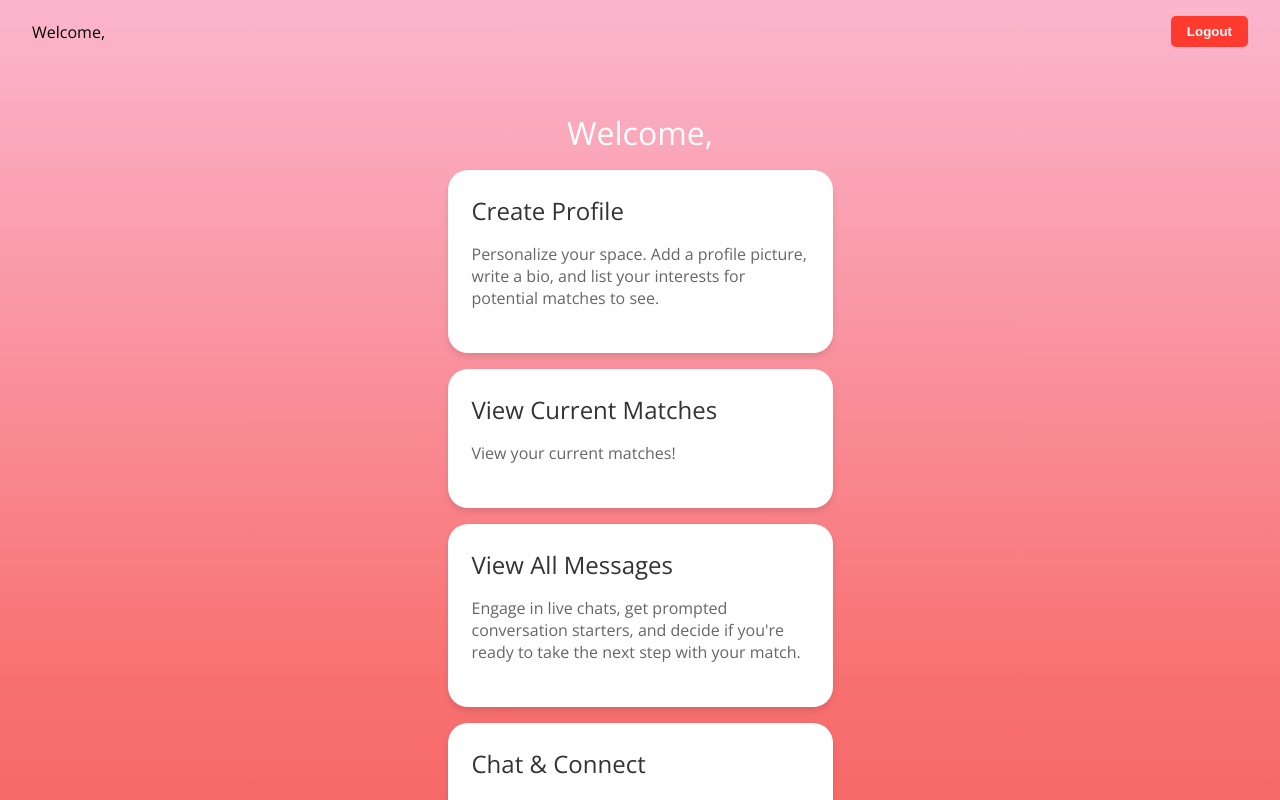
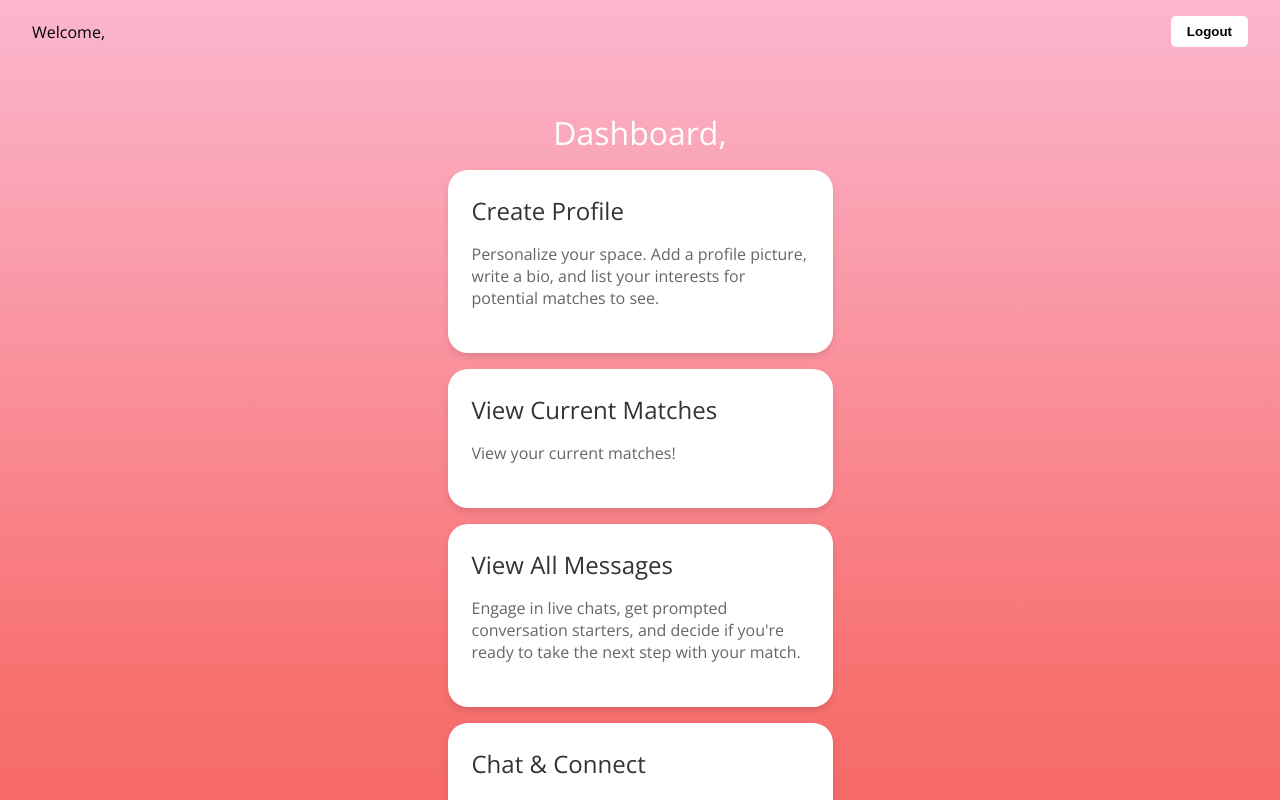
Before and after one commit to ajpieroni/316Heartcoded, a React (Create React App) app in the folder ourapp/reactapp/: page /UserSignedIn in a window 1280 px wide. Shown: the top 800 px of the page. Built offline with nearby package versions, Linux system fonts and the light colour scheme.

Commit message:
header styling

```diff
--- a/ourapp/reactapp/src/components/Header.css
+++ b/ourapp/reactapp/src/components/Header.css
@@ -1,34 +1,30 @@
-/* Header.css */
 .header {
   display: flex;
   justify-content: space-between;
   align-items: center;
   padding: 1rem;
-    background-color: transparent; /* make the background match your layout, transparent, if it already has a color */
-    box-shadow: none; /* remove any box-shadow if not needed */
-    color: #000; /* adjust text color to match your design */
-    width: 100%; /* ensure it spans the full width */
-
+  background-color: transparent;
+  box-shadow: none;
+  color: #000;
+  width: 100%;
 }
 
-  /* Adjust the logout button to better match your design */
 .logout-button {
-    background-color: #ff3b30; /* adjust the color to match your theme */
-    color: white;
+  background-color: white;
+  color: black;
   padding: 0.5rem 1rem;
   border: none;
   border-radius: 5px;
   cursor: pointer;
-    font-weight: bold; /* make the text bold, if that's your design choice */
-    transition: background-color 0.3s ease; /* for a smooth color transition */
+  font-weight: bold;
+  transition: background-color 0.3s ease;
 }
 
 .logout-button:hover {
-    background-color: #ff1e00; /* a darker shade when hovered for better UX */
+  background-color: #ff1e00;
 }
 
-  /* If your header should have a solid background color after scroll */
 .header-scrolled {
-    background-color: #fff; /* example color */
-    box-shadow: 0 2px 5px rgba(0, 0, 0, 0.2); /* example shadow for better depth perception */
+  background-color: #fff;
+  box-shadow: 0 2px 5px rgba(0, 0, 0, 0.2);
 }
--- a/ourapp/reactapp/src/pages/UserSignedIn.js
+++ b/ourapp/reactapp/src/pages/UserSignedIn.js
@@ -41,7 +41,7 @@ return(
     <div>
 <div className="features">
   <Header />
-        <div class = "welcome-message"> Welcome, {user?.name}</div>
+        <div class = "welcome-message"> Dashboard, {user?.name}</div>
 
 
       <Link to={{
```
Lines whose indentation alone changed are shown as unchanged.
